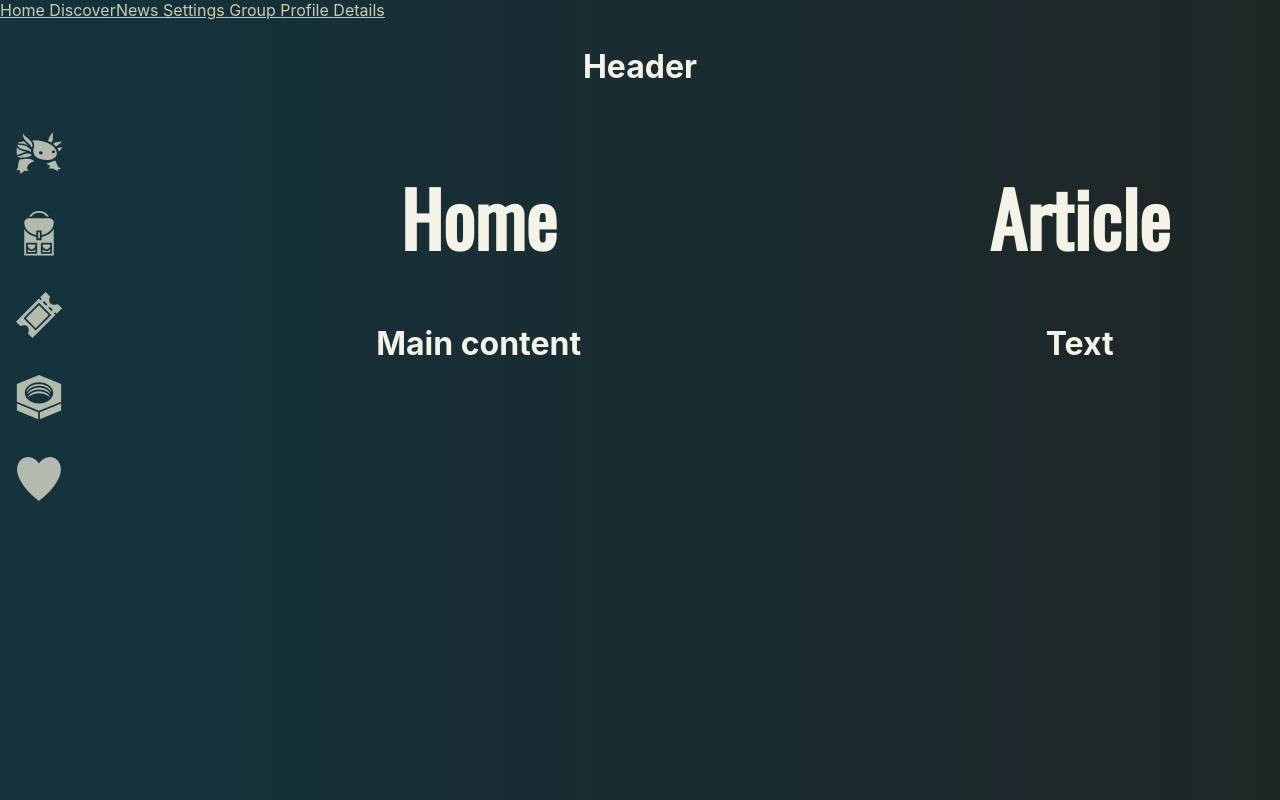
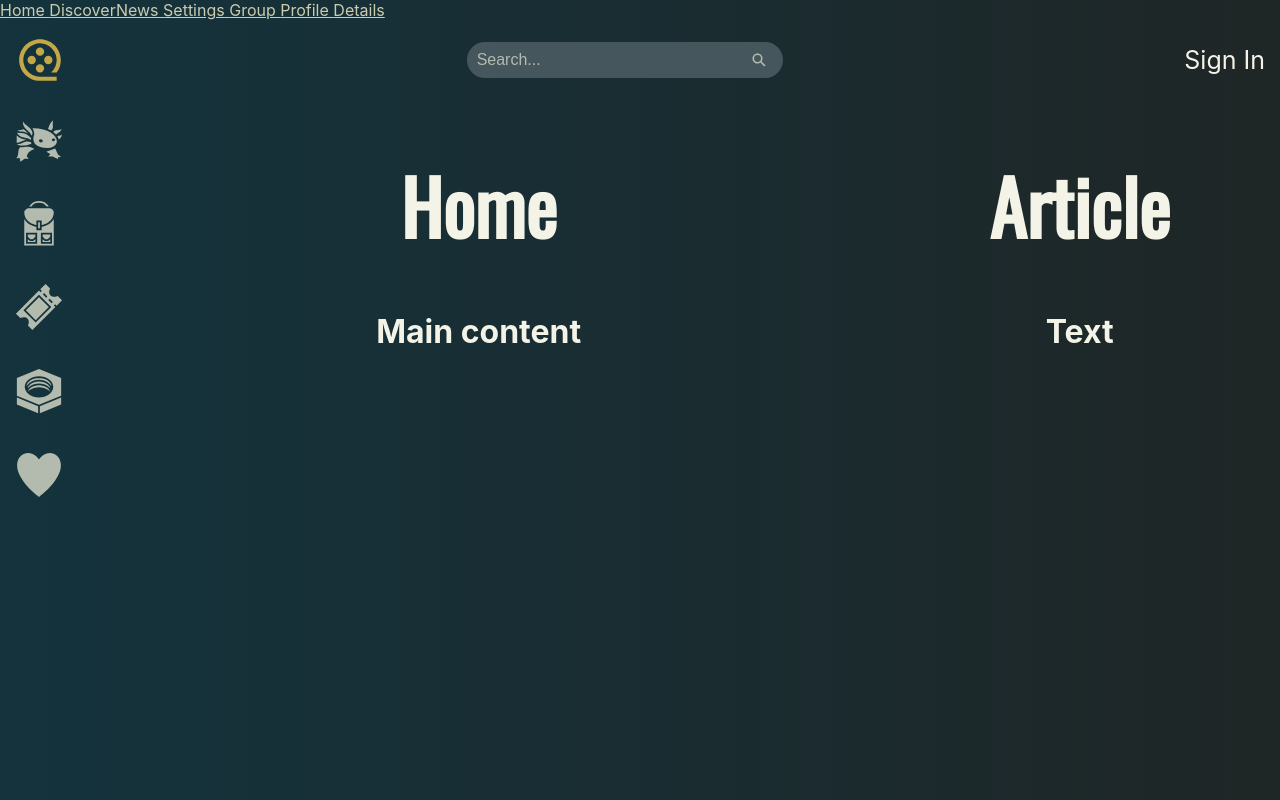
Before and after one commit to kismakk/MovieApp, a React (Create React App) app in the folder frontend/: page / in a window 1280 px wide. Built offline with nearby package versions, Linux system fonts and the light colour scheme.

Commit message:
Created searchBar-component and implemented it to modified Header

```diff
--- a/frontend/src/components/global/Header.js
+++ b/frontend/src/components/global/Header.js
@@ -1,9 +1,23 @@
 import React from 'react';
+import Global from './styles/global';
+import SearchBar from './searchBar';
+import { RiMovie2Line } from 'react-icons/ri';
 
 const Header = () => {
+  const movieIconStyle = {
+    color: '#c4a747 ', // Change the color to your desired color
+    fontSize: '50px', // Change the font size to your desired size
+  };
+
   return (
-    <div>
-      <h2>Header</h2>
+    <div style={{ display: 'flex', justifyContent: 'space-between', alignItems: 'center', margin: '0 15px' }}>
+      <Global />
+      {/* Logo */}
+      <RiMovie2Line style={movieIconStyle} />
+      {/* Search bar */}
+      <SearchBar style={{ flex: '1', marginLeft: '16px' }} />
+      {/* User icon or SignIn */}
+      <p>Sign In</p>
     </div>
   );
 };
--- a/frontend/src/components/global/NavBar.js
+++ b/frontend/src/components/global/NavBar.js
@@ -63,7 +63,7 @@ const StyledSideNav = styled.nav`
   display: flex;
   flex-direction: column;
   align-items: center;
-  gap: 2;
+  gap: 2px;
 
   @media (max-width: 768px) {
     background-color: #2E4146;
--- /dev/null
+++ b/frontend/src/components/global/searchBar.js
@@ -0,0 +1,44 @@
+import React from 'react';
+import styled from 'styled-components';
+import { IoSearchSharp } from "react-icons/io5";
+
+const SearchBar = ({ placeholder, onSearch }) => {
+  return (
+    <StyledSearchBar>
+      <SearchInput
+        type="text"
+        placeholder={placeholder || 'Search...'}
+        onChange={(e) => onSearch && onSearch(e.target.value)}
+      />
+      <SearchIcon />
+    </StyledSearchBar>
+  );
+};
+
+const StyledSearchBar = styled.div`
+  display: flex;
+  align-items: center;
+  border-radius: 50px;
+  background-color: #45575C;
+  padding: 8px;
+  width: 300px;
+`;
+
+const SearchIcon = styled(IoSearchSharp)`
+  color: #B3BAAE;
+  margin-right: 8px;
+`;
+
+const SearchInput = styled.input`
+  background-color: #45575C00;
+  border: none;
+  outline: none;
+  flex: 1;
+  font-size: 16px;
+  color: #B3BAAE;
+  &::placeholder {
+    color: #B3BAAE; // Adjust the color of the placeholder text as needed
+  }
+`;
+
+export default SearchBar;
--- a/frontend/src/pages/Home.js
+++ b/frontend/src/pages/Home.js
@@ -2,6 +2,7 @@ import React from 'react';
 import Header from '../components/global/Header';
 import Global from '../components/global/styles/global';
 import NavBar from '../components/global/NavBar';
+import SearchBar from '../components/global/searchBar';
 
 function Home() {
   return (
@@ -9,10 +10,10 @@ function Home() {
       <Global />
       <div className="header">
         <header>
+          <Header />
           {/* Logo */}
           {/* Search bar */}
           {/* User icon */}
-          <Header />
         </header>
       </div>
       <div className="content">
```
